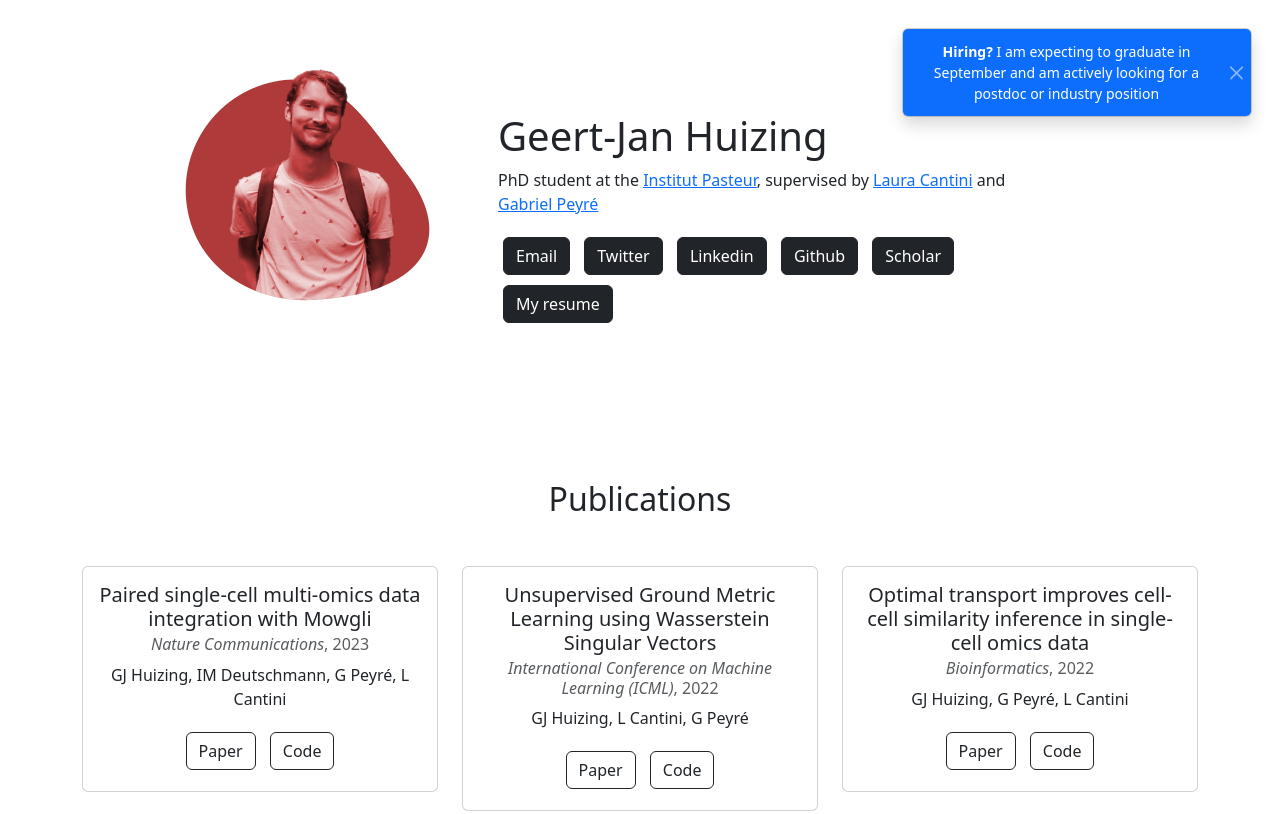
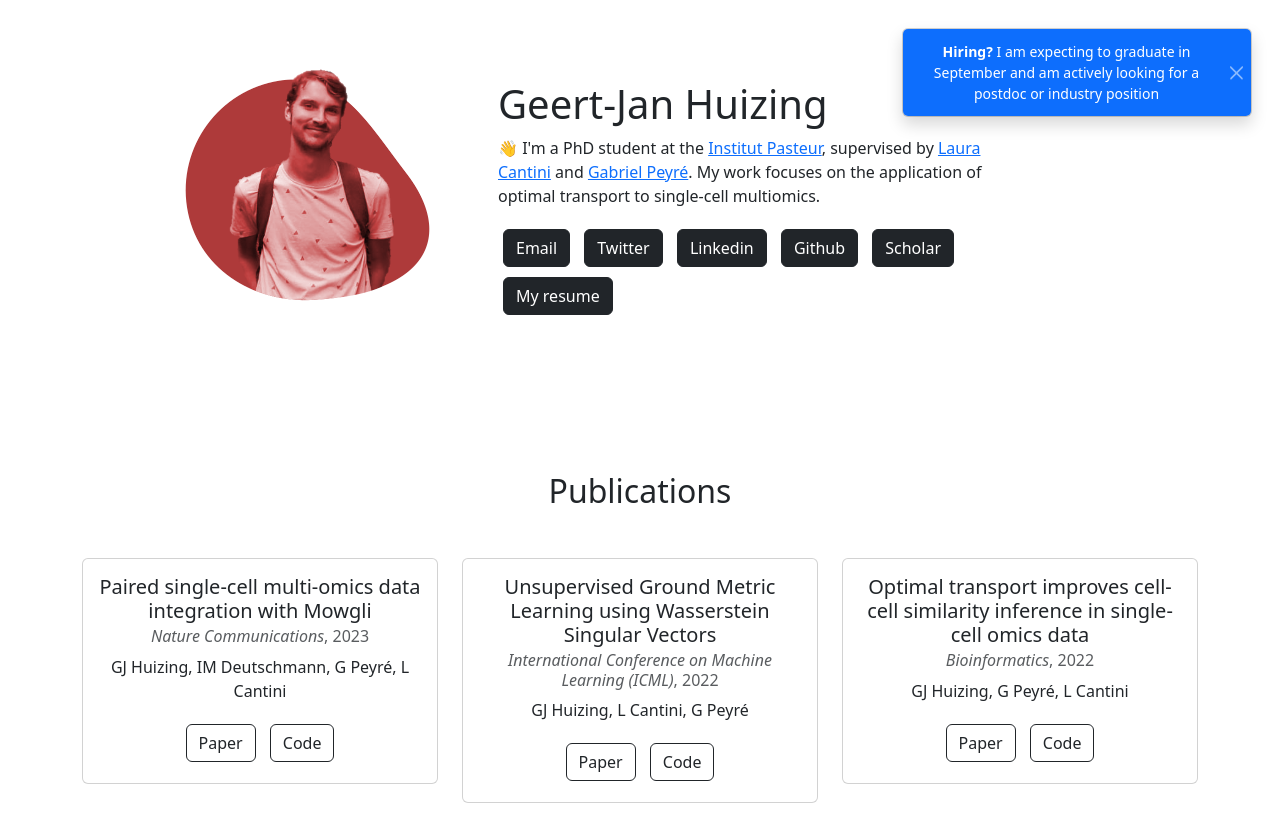
Before and after one commit to gjhuizing/gjhuizing.github.io, a plain HTML site: page index.html in a window 1280 px wide. Shown: the top 814 px of the page. Drawn offline with nearby package versions, Linux system fonts and the light colour scheme.

Commit message:
added text

```diff
--- a/index.html
+++ b/index.html
@@ -43,18 +43,18 @@
         <div class="col-sm-3">
           <img src="moi2.png" style="height: 15em" />
         </div>
-        <div class="col-sm-6" style="padding-bottom: 3em; padding-top: 3em; padding-left: 3em; text-align: left">
+        <div class="col-sm-6" style="padding-bottom: 3em; padding-top: 1em; padding-left: 3em; text-align: left">
           <!-- Title -->
           <h1>Geert-Jan Huizing</h1>
 
           <!-- Subtitle -->
           <p>
-            PhD student at the
+            👋 I'm a PhD student at the
             <a href="https://www.pasteur.fr">Institut Pasteur</a>, supervised by
             <a href="https://research.pasteur.fr/en/member/laura-cantini/"
               >Laura Cantini</a
             >
-            and <a href="http://www.gpeyre.com/">Gabriel Peyré</a>
+            and <a href="http://www.gpeyre.com/">Gabriel Peyré</a>. My work focuses on the application of optimal transport to single-cell multiomics.
           </p>
 
           <!-- Social media buttons -->
```
